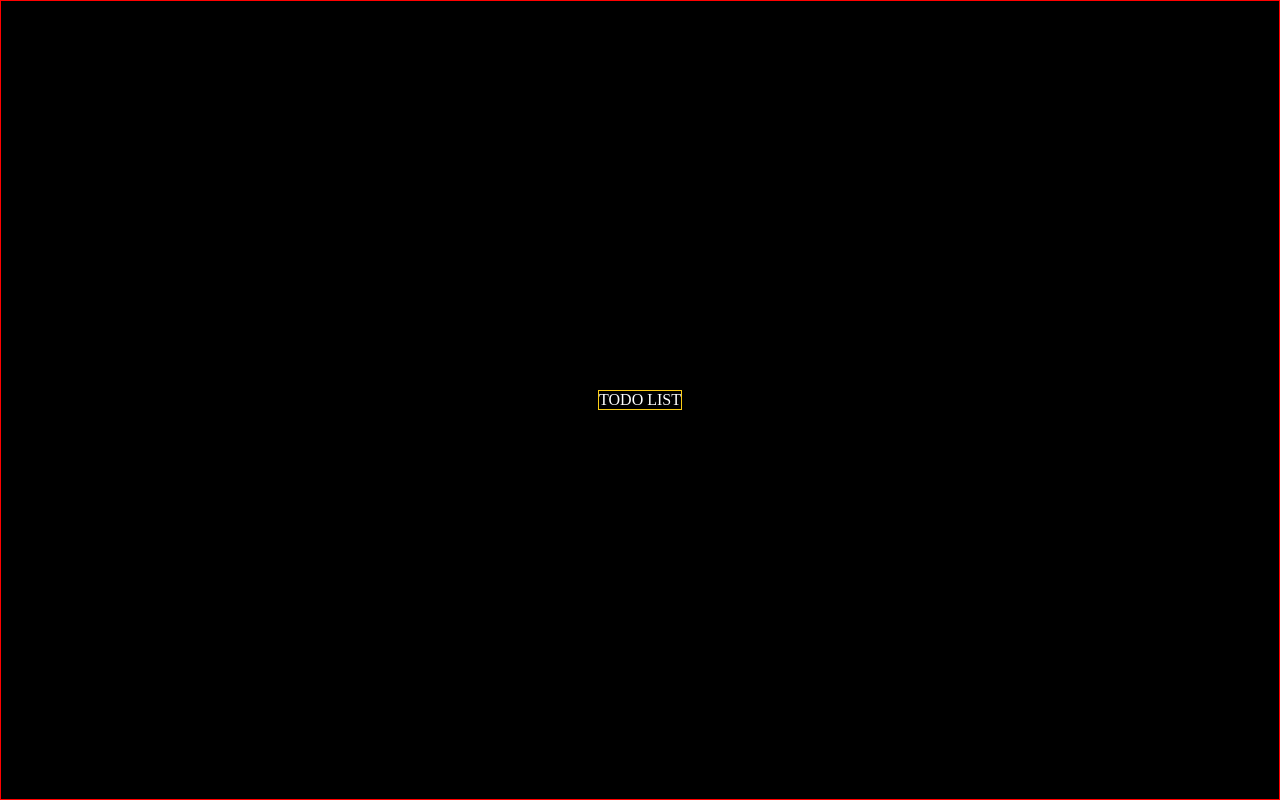
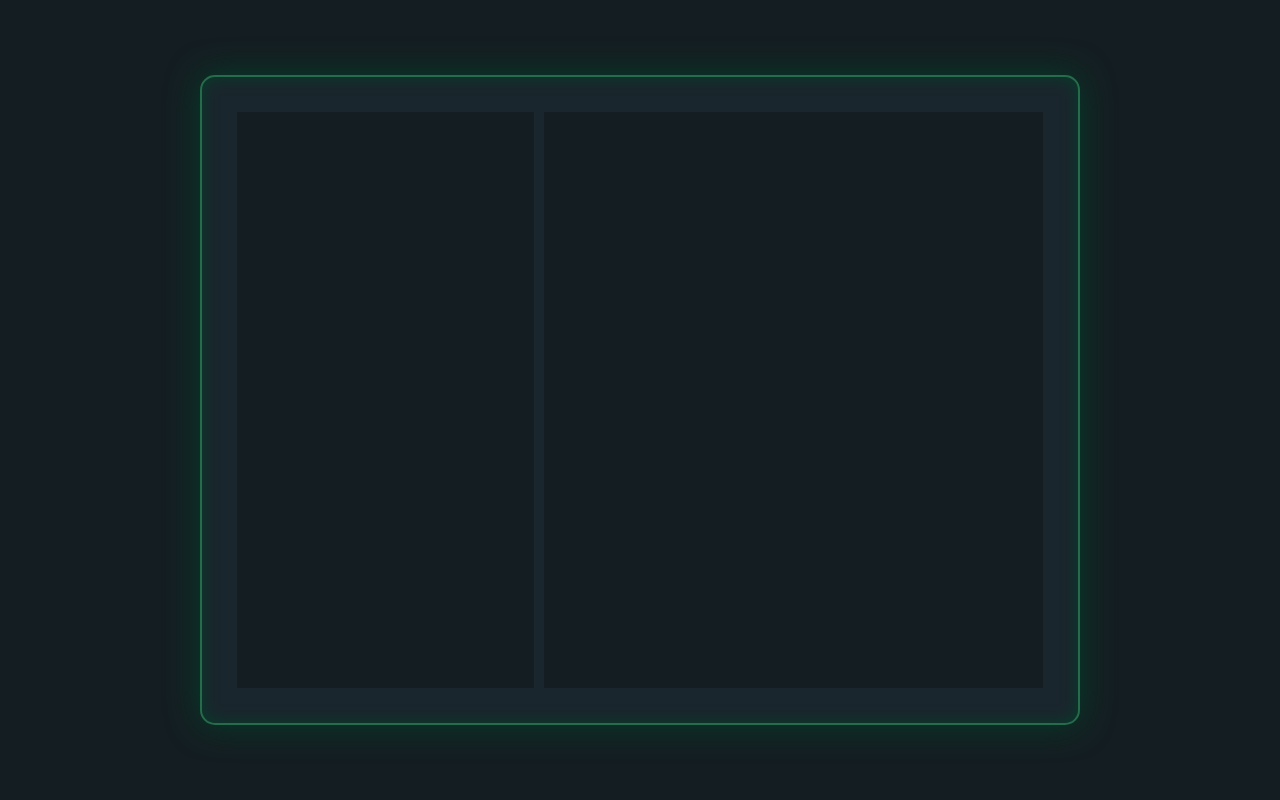
Before and after one commit to Pedanticc/To-Do-List, a React (Vite) app: page / in a window 1280 px wide. Built offline with nearby package versions, Linux system fonts and the light colour scheme.

Commit message:
Wireframes - Added the two main components - Removed App.css & index.css

```diff
--- a/src/App.jsx
+++ b/src/App.jsx
@@ -1,9 +1,11 @@
-import "./App.css";
+import { FormSection } from "./components/FormSection";
+import { TasksSection } from "./components/TasksSection";
 
 function App() {
   return (
-    <div className="border-1 border-yellow border-solid">
-      <p className="text-white flex justify-center items-center">TODO LIST</p>
+    <div className="bg-#1A262D w-880px min-w-880px h-650px rounded-15px border-2 border-solid border-#39db7c63 p-35px flex gap-10px drop-shadows">
+      <FormSection></FormSection>
+      <TasksSection></TasksSection>
     </div>
   );
 }
--- a/src/Global.css
+++ b/src/Global.css
@@ -4,11 +4,28 @@
   box-sizing: border-box;
 }
 
-body {
-  background-color: black;
-  border: 1px red solid;
-  height: 100vh;
+#root {
+  /* border: 1px #0000ff solid; */
+  width: 100%;
+  height: 100%;
   display: flex;
   align-items: center;
   justify-content: center;
 }
+
+body {
+  background-color: #141e22;
+  /* border: 1px red solid; */
+  height: 100vh;
+  width: 100vw;
+}
+
+.blur-effect {
+  background-color: rgba(30, 117, 69, 0.15);
+  backdrop-filter: blur(5px);
+}
+
+.drop-shadows {
+  filter: drop-shadow(0px 0px 1rem rgba(1, 68, 42, 0.815));
+  box-shadow: inset 0px 0px 1rem rgba(1, 68, 42, 0.815);
+}
--- /dev/null
+++ b/src/components/FormSection.jsx
@@ -0,0 +1,3 @@
+export const FormSection = () => {
+  return <div className="h-100% w-480px bg-#141e22"></div>;
+};
--- /dev/null
+++ b/src/components/TasksSection.jsx
@@ -0,0 +1,3 @@
+export const TasksSection = () => {
+  return <div className="w-100% bg-#141e22"></div>;
+};
--- a/src/main.jsx
+++ b/src/main.jsx
@@ -1,7 +1,6 @@
 import React from "react";
 import ReactDOM from "react-dom/client";
 import App from "./App.jsx";
-import "./index.css";
 import "virtual:uno.css";
 
 ReactDOM.createRoot(document.getElementById("root")).render(
```
Also changed, not shown: src/App.css (deleted), src/index.css (deleted).
